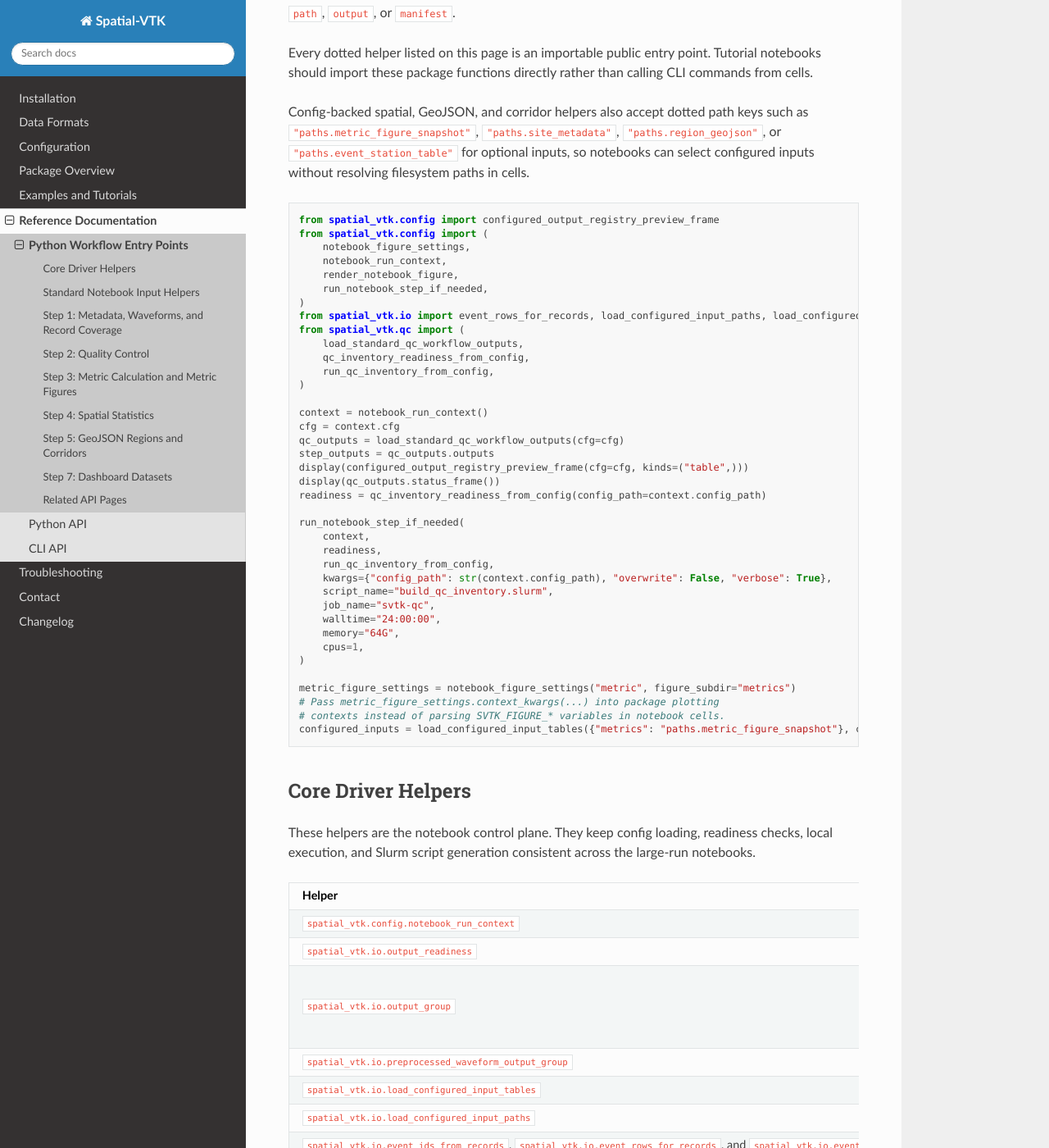
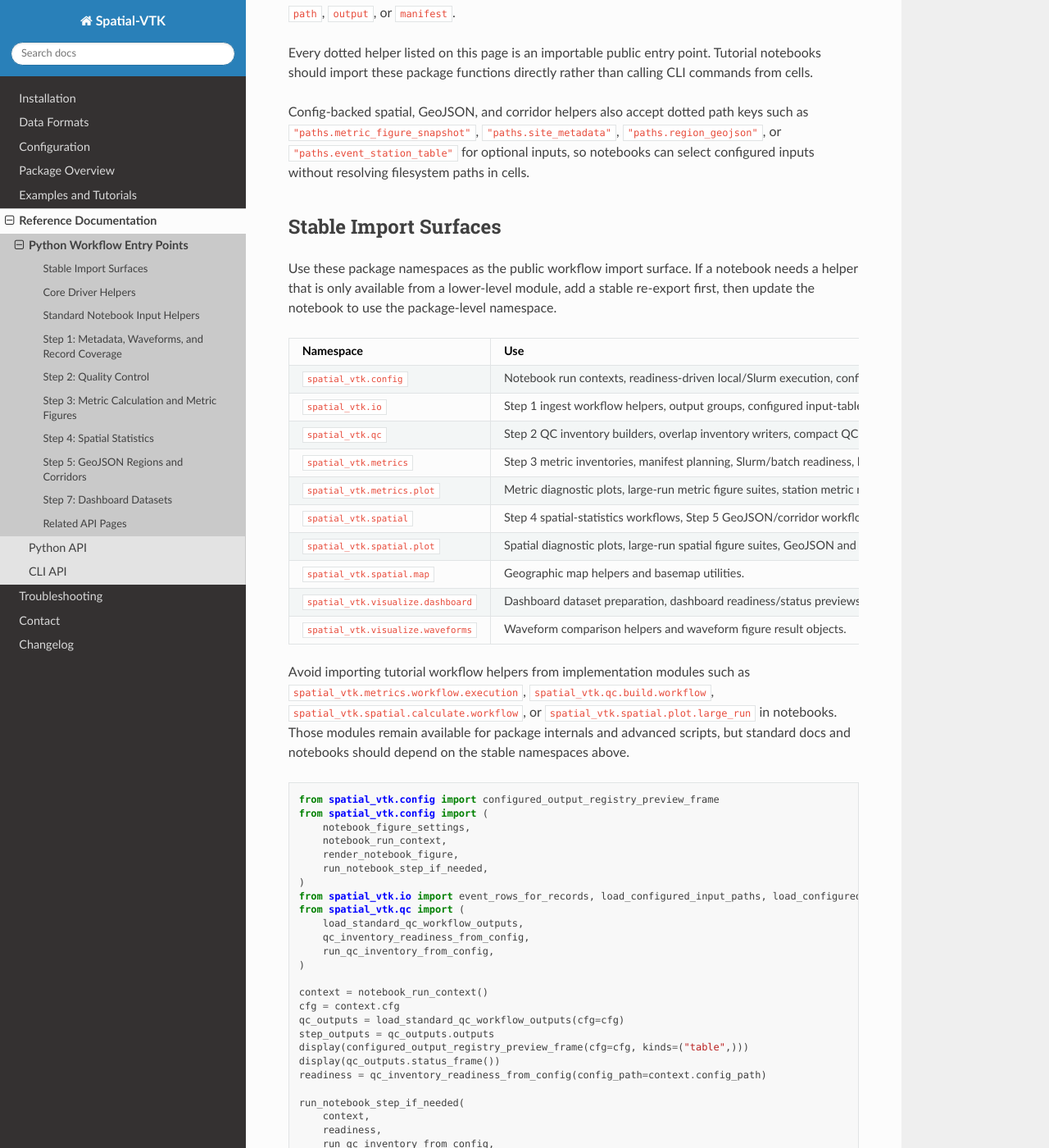
Before and after one commit to bcbirkel/spatial-vtk, a Sphinx documentation site: the page built from docs/reference/python_workflows.rst, in a window 1280 px wide and 1400 px high, scrolled down 762 px. Shown: the whole window at 82% size. Built offline with Sphinx 7.4.7 and the Read the Docs theme 3.1.0, drawn with Linux system fonts in a browser that asks for light colours.

Commit message:
Document stable workflow import surfaces

```diff
--- a/docs/changelog.rst
+++ b/docs/changelog.rst
@@ -103,6 +103,9 @@ Changelog
   - Updated QC, Spatial, Visualization, I/O, and Configuration API pages to
     document stable package entry points instead of lower-level implementation
     modules.
+  - Added a stable workflow import-surface table that maps notebook and
+    large-run helper families to public package namespaces and directs new
+    helpers to be re-exported before notebooks use them.
   - Updated workflow examples to prefer ``output_group()`` and configured
     output-registry helpers over raw ``resolve_output_path()`` snippets for
     normal notebook workflows.
--- a/docs/reference/python_workflows.rst
+++ b/docs/reference/python_workflows.rst
@@ -40,6 +40,61 @@ keys such as ``"paths.metric_figure_snapshot"``, ``"paths.site_metadata"``,
 ``"paths.region_geojson"``, or ``"paths.event_station_table"`` for optional
 inputs, so notebooks can select configured inputs without resolving filesystem
 paths in cells.
+
+Stable Import Surfaces
+----------------------
+
+Use these package namespaces as the public workflow import surface. If a
+notebook needs a helper that is only available from a lower-level module, add a
+stable re-export first, then update the notebook to use the package-level
+namespace.
+
+.. list-table::
+   :header-rows: 1
+
+   * - Namespace
+     - Use
+   * - ``spatial_vtk.config``
+     - Notebook run contexts, readiness-driven local/Slurm execution,
+       configured figure settings, output-registry previews, dashboard launch
+       settings, and shared figure rendering helpers.
+   * - ``spatial_vtk.io``
+     - Step 1 ingest workflow helpers, output groups, configured input-table
+       loaders, preprocessing outputs, bounded table previews, event-label
+       helpers, and table read/write helpers.
+   * - ``spatial_vtk.qc``
+     - Step 2 QC inventory builders, overlap inventory writers, compact QC
+       summary builders, manual-review helpers, and standard QC input/output
+       result objects.
+   * - ``spatial_vtk.metrics``
+     - Step 3 metric inventories, manifest planning, Slurm/batch readiness,
+       batch execution/merge helpers, metric-output writers, and standard
+       metric workflow result objects.
+   * - ``spatial_vtk.metrics.plot``
+     - Metric diagnostic plots, large-run metric figure suites, station metric
+       maps, metric row selectors, and metric figure result objects.
+   * - ``spatial_vtk.spatial``
+     - Step 4 spatial-statistics workflows, Step 5 GeoJSON/corridor
+       workflows, spatial readiness checks, configured spatial settings,
+       region/corridor joins, and spatial product preview helpers.
+   * - ``spatial_vtk.spatial.plot``
+     - Spatial diagnostic plots, large-run spatial figure suites, GeoJSON and
+       additional-plotting figure suites, and spatial figure result objects.
+   * - ``spatial_vtk.spatial.map``
+     - Geographic map helpers and basemap utilities.
+   * - ``spatial_vtk.visualize.dashboard``
+     - Dashboard dataset preparation, dashboard readiness/status previews, and
+       dashboard launch helpers.
+   * - ``spatial_vtk.visualize.waveforms``
+     - Waveform comparison helpers and waveform figure result objects.
+
+Avoid importing tutorial workflow helpers from implementation modules such as
+``spatial_vtk.metrics.workflow.execution``,
+``spatial_vtk.qc.build.workflow``,
+``spatial_vtk.spatial.calculate.workflow``, or
+``spatial_vtk.spatial.plot.large_run`` in notebooks. Those modules remain
+available for package internals and advanced scripts, but standard docs and
+notebooks should depend on the stable namespaces above.
 
 .. code-block:: python
 
```
Also changed, not shown: 1 other file.
